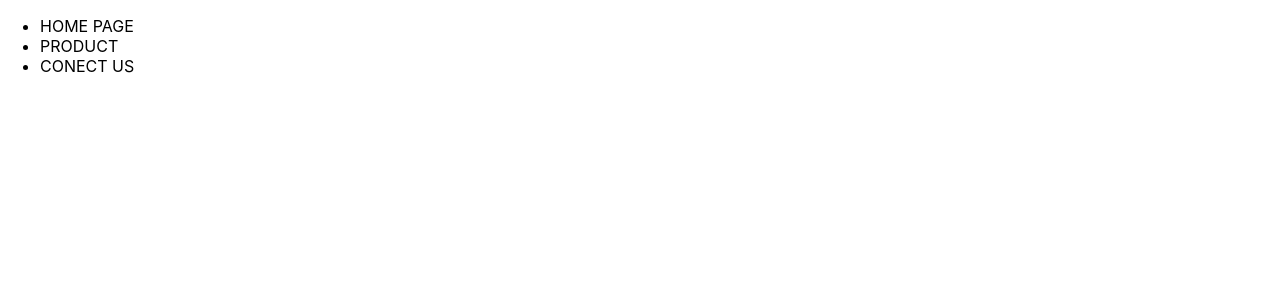
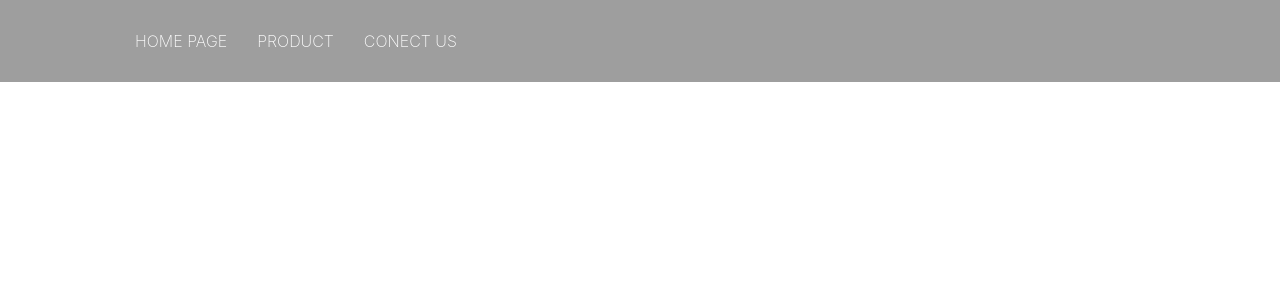
Before and after one commit to aysoodaakbari/Charisma-test, a React (Create React App) app: page / in a window 1280 px wide. Shown: the top 300 px of the page. Built offline with nearby package versions, Linux system fonts and the light colour scheme.

Commit message:
navbar modify

```diff
--- a/src/components/Navbar.js
+++ b/src/components/Navbar.js
@@ -1,19 +1,19 @@
 import React from 'react'
-import styles from "../../src/style/navbar.css";
+import  "../../src/style/navbar.css";
 
 const Navbar = () =>{
   return (
-    <header className={styles.header}>
+    <header className="header">
 
-        <div className={styles.listcontainer}>
-            <ul className={styles.list}>
+        <div className="list-container">
+            <ul className="list">
                 <li> HOME PAGE</li>
                 <li> PRODUCT</li>
                 <li> CONECT US</li>
             </ul>
         </div>
-        <div className={styles.logo}>
-            <img src=''></img>
+        <div className="logo">
+            <img src='' alt=''></img>
         </div>
     </header>
 
--- a/src/style/navbar.css
+++ b/src/style/navbar.css
@@ -0,0 +1,32 @@
+
+.header
+{
+    display: flex;
+    justify-content: space-between;
+    background-color: #9e9e9e;
+    align-items: center;
+    padding: 0 5rem;
+}
+.logo
+{
+    padding: 0 1rem;
+    border-radius: 20px;
+    width: 40px;
+}
+
+.list{
+    display: flex;
+    list-style:none;
+
+
+}
+.list li{
+    padding: 15px;
+    cursor: pointer;
+    color:#fff;
+    font-weight: 200;
+}
+.list li:hover
+{
+    font-weight: 400;
+}
```
